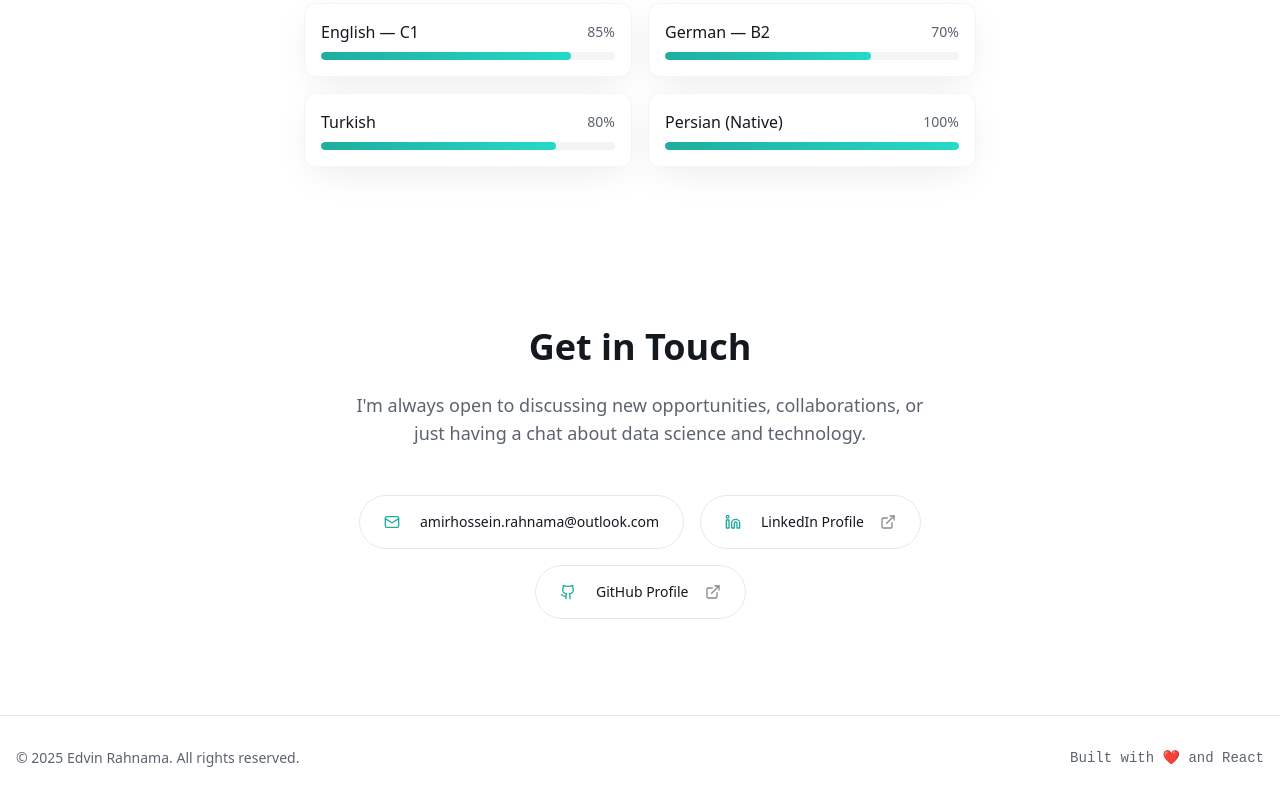
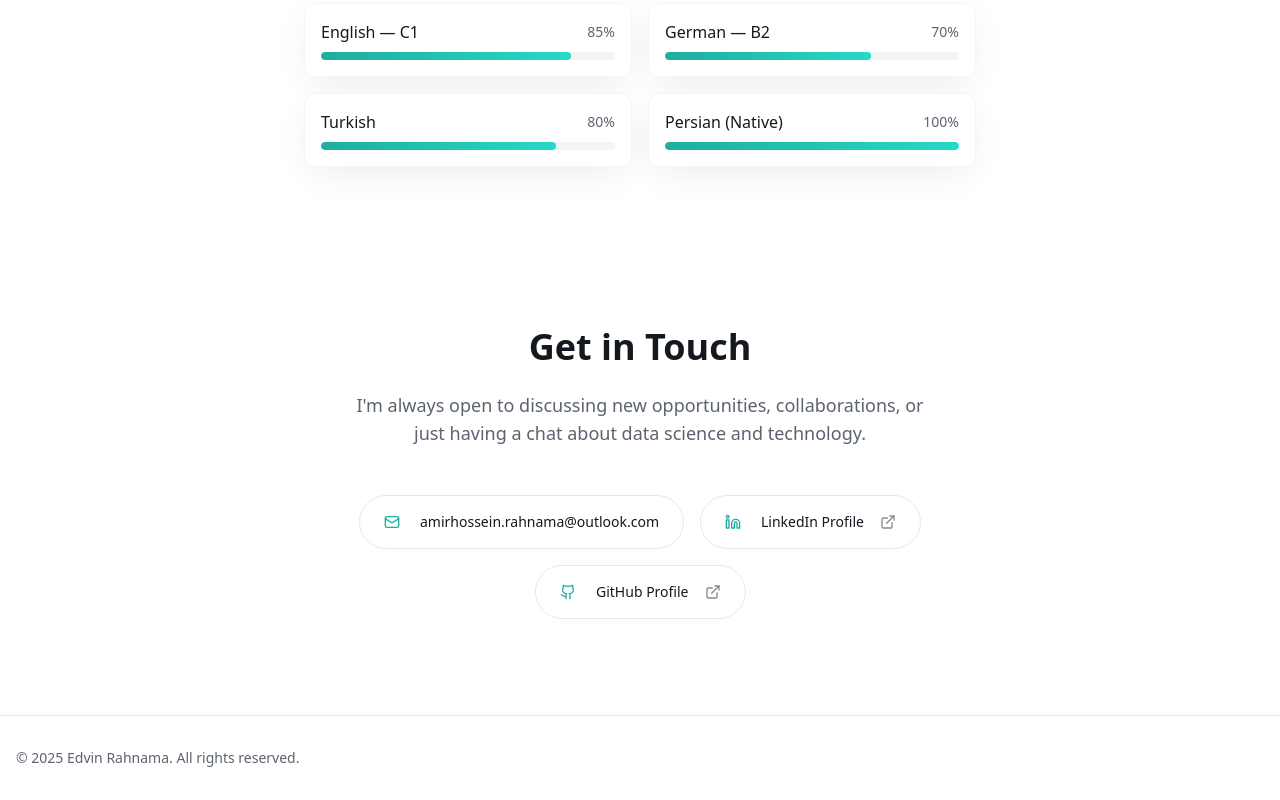
Before and after one commit to Edvin-rahnama/edvin-s-portfolio-hub, a React (Vite) app: page / in a window 1280 px wide. Shown: the part 6788-7588 px from the top of the page. Built offline with nearby package versions, Linux system fonts and the light colour scheme; the HTML template or start-up script is replaced by a standard one.

Commit message:
feat: Remove 'Built with ❤️ and React' from footer

```diff
--- a/src/components/Footer.tsx
+++ b/src/components/Footer.tsx
@@ -11,9 +11,7 @@ export function Footer() {
           <div className="text-sm text-muted-foreground">
             © {currentYear} Edvin Rahnama. {t('footer.rights')}
           </div>
-          <div className="text-sm text-muted-foreground font-mono">
-            Built with ❤️ and React
-          </div>
+
         </div>
       </div>
     </footer>
```
